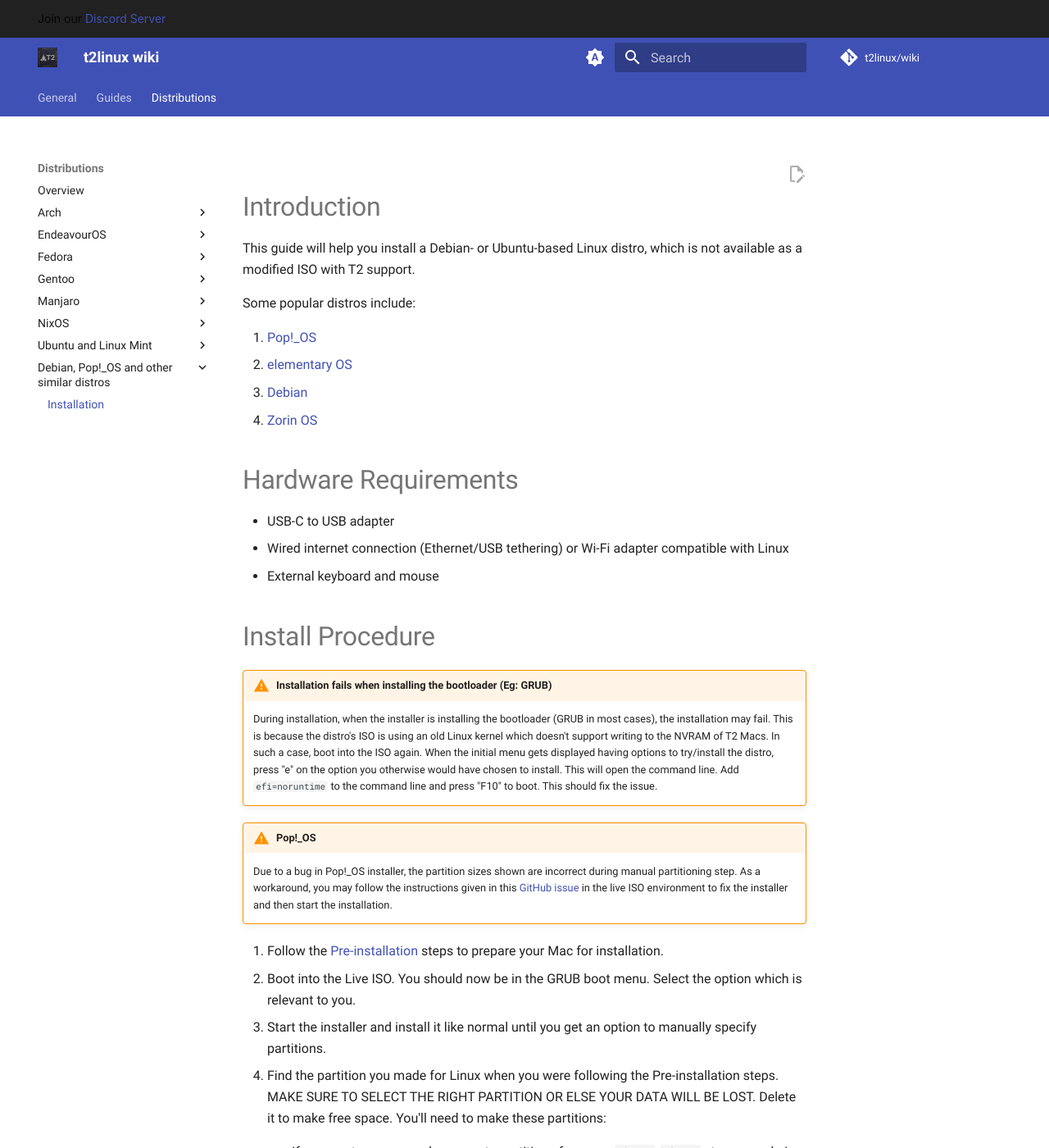
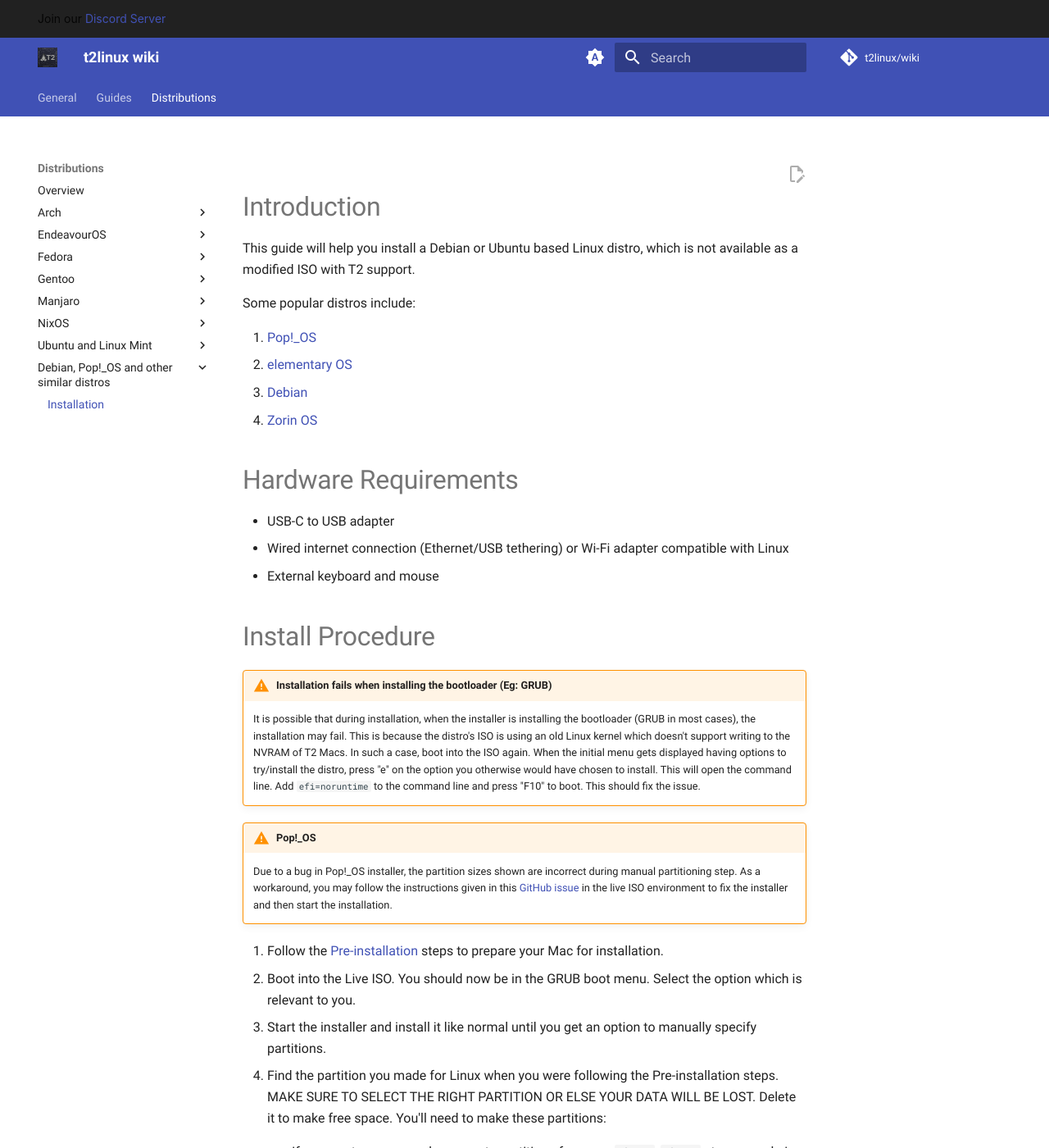
Before and after one commit to t2linux/wiki, an MkDocs documentation site: the page built from docs/distributions/debian/installation.md, in a window 1280 px wide and 1400 px high. Shown: the whole window at 82% size. Built offline with MkDocs 1.6.1 and Material for MkDocs 9.7.7, drawn with Linux system fonts in a browser that asks for light colours; comment, search, counter and statistics services are not loaded.

Commit message:
address pr feedback

```diff
--- a/docs/distributions/debian/installation.md
+++ b/docs/distributions/debian/installation.md
@@ -1,6 +1,6 @@
 # Introduction
 
-This guide will help you install a Debian- or Ubuntu-based Linux distro, which is not available as a modified ISO with T2 support.
+This guide will help you install a Debian or Ubuntu based Linux distro, which is not available as a modified ISO with T2 support.
 
 Some popular distros include:
 
@@ -18,7 +18,7 @@ Some popular distros include:
 # Install Procedure
 
 !!! Warning "Installation fails when installing the bootloader (Eg: GRUB)"
-    During installation, when the installer is installing the bootloader (GRUB in most cases), the installation may fail. This is because the distro's ISO is using an old Linux kernel which doesn't support writing to the NVRAM of T2 Macs. In such a case, boot into the ISO again. When the initial menu gets displayed having options to try/install the distro, press "e" on the option you otherwise would have chosen to install. This will open the command line. Add `efi=noruntime` to the command line and press "F10" to boot. This should fix the issue.
+    It is possible that during installation, when the installer is installing the bootloader (GRUB in most cases), the installation may fail. This is because the distro's ISO is using an old Linux kernel which doesn't support writing to the NVRAM of T2 Macs. In such a case, boot into the ISO again. When the initial menu gets displayed having options to try/install the distro, press "e" on the option you otherwise would have chosen to install. This will open the command line. Add `efi=noruntime` to the command line and press "F10" to boot. This should fix the issue.
 
 !!! Warning "Pop!_OS"
     Due to a bug in Pop!_OS installer, the partition sizes shown are incorrect during manual partitioning step. As a workaround, you may follow the instructions given in this [GitHub issue](https://github.com/elementary/installer/issues/620#issuecomment-1456149153) in the live ISO environment to fix the installer and then start the installation.
```
Also changed, not shown: docs/distributions/manjaro/deprecation.md (+0 -4 lines), docs/distributions/nixos/home.md (+1 -1 lines), docs/guides/hybrid-graphics.md (+1 -1 lines), docs/guides/postinstall.md (+1 -1 lines), docs/guides/preinstall.md (+2 -2 lines).
